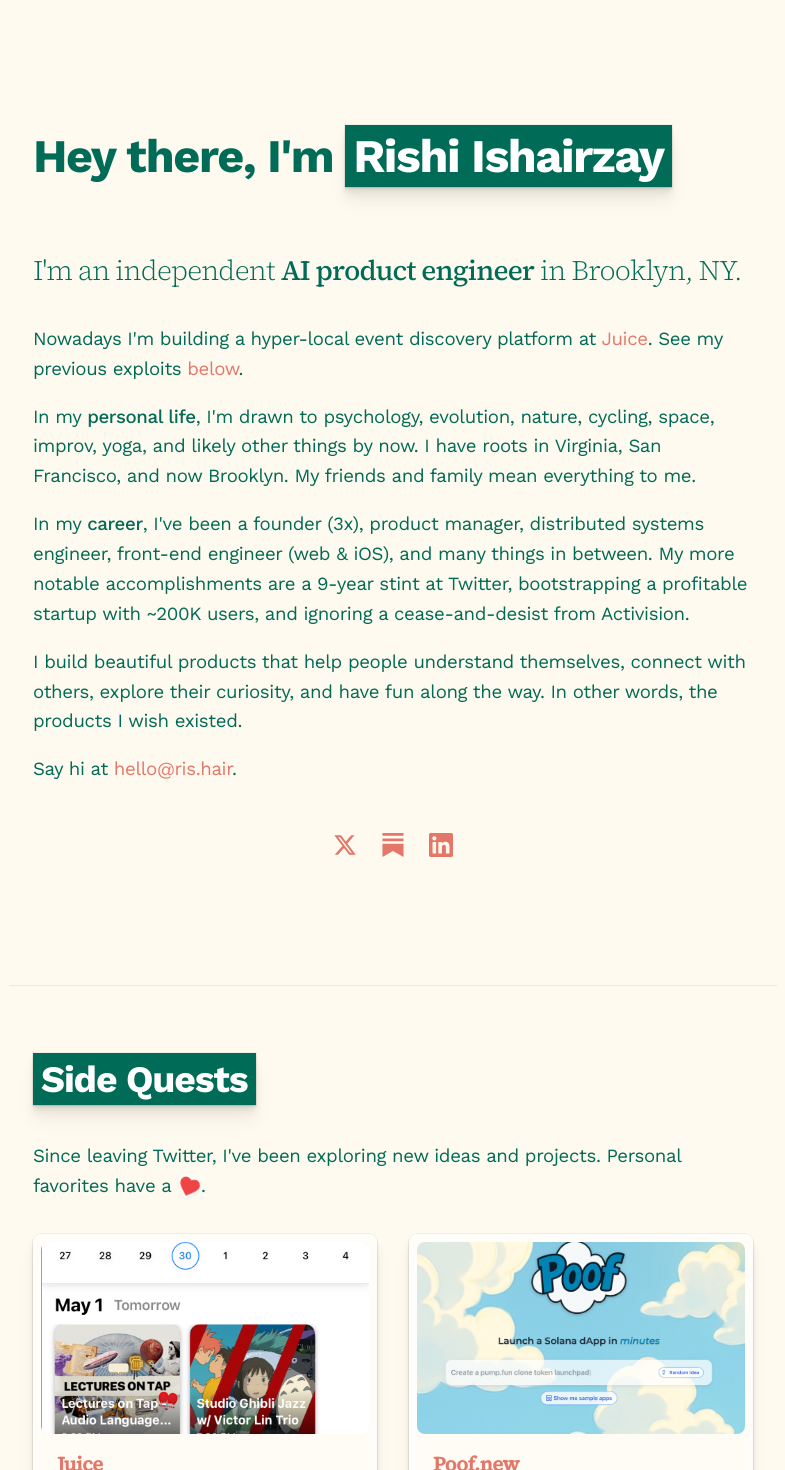
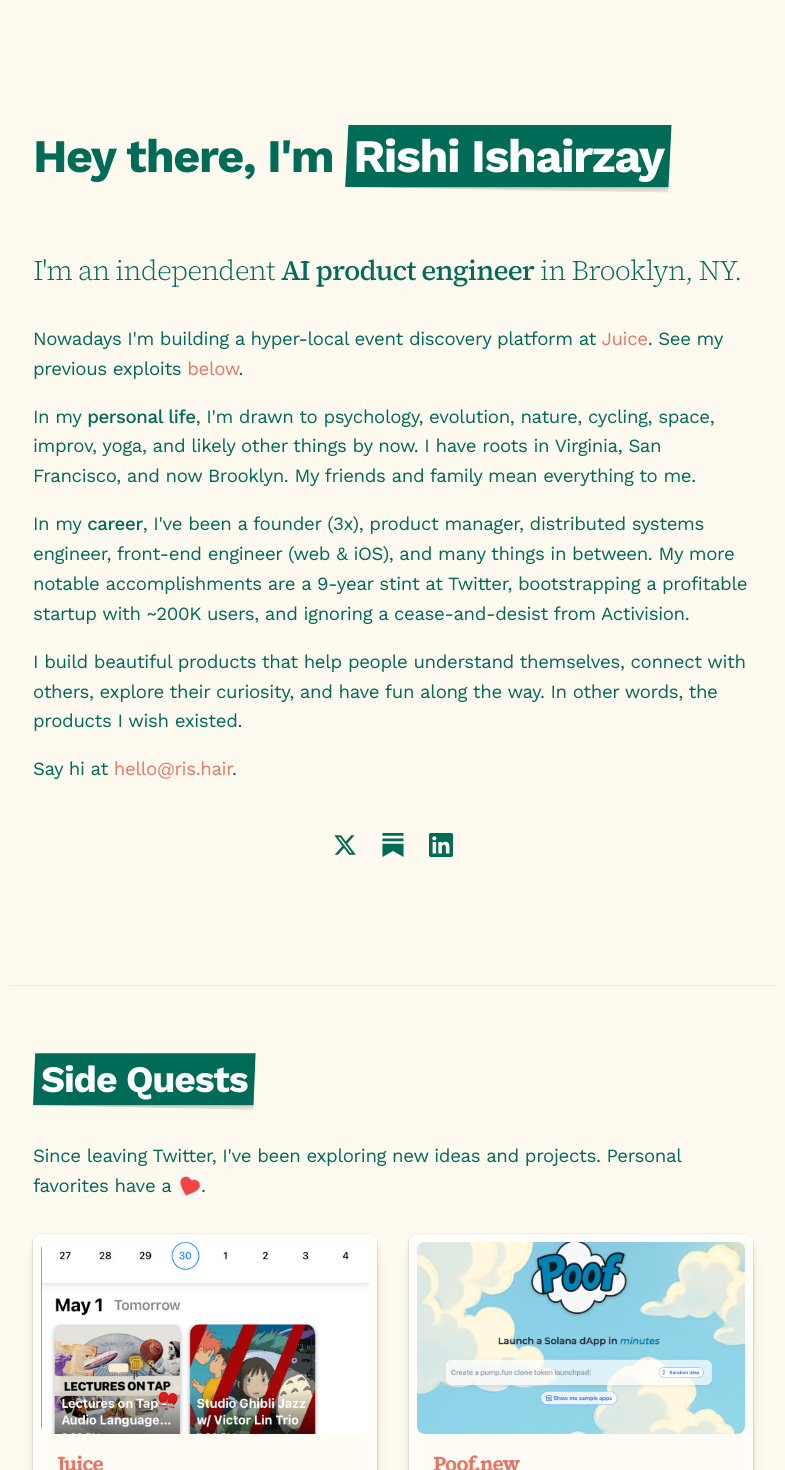
Before and after one commit to rishair/ris.hair, a SvelteKit app: page / in a window 1280 px wide. Shown: the top 1470 px of the page, without its empty margins (247-1032 px from the left). Built offline with nearby package versions, Linux system fonts and the light colour scheme.

Commit message:
Formatting

```diff
--- a/src/lib/components/TagPill.svelte
+++ b/src/lib/components/TagPill.svelte
@@ -1,24 +1,17 @@
 <script lang="ts">
 	export let tag: string;
 	export let variant: 'orange' | 'green' | 'grey' = 'orange';
+
+	const baseClasses =
+		'inline-block px-2 py-1 rounded-full text-xs font-medium mr-2 mb-2 bg-opacity-10';
+
+	const variantClasses = {
+		orange: 'bg-orange text-orange',
+		green: 'bg-forest-green text-forest-green',
+		grey: 'bg-gray-500 text-gray-600'
+	};
 </script>
 
-{#if variant === 'orange'}
-	<span
-		class="inline-block px-2 py-1 rounded-full text-xs font-medium mr-2 mb-2 bg-orange bg-opacity-10 text-orange"
-	>
-		{tag}
-	</span>
-{:else if variant === 'green'}
-	<span
-		class="inline-block px-2 py-1 rounded-full text-xs font-medium mr-2 mb-2 bg-forest-green bg-opacity-10 text-forest-green"
-	>
-		{tag}
-	</span>
-{:else}
-	<span
-		class="inline-block px-2 py-1 rounded-full text-xs font-medium mr-2 mb-2 bg-gray-500 bg-opacity-10 text-gray-600"
-	>
-		{tag}
-	</span>
-{/if}
+<span class={`${baseClasses} ${variantClasses[variant]}`}>
+	{tag}
+</span>
--- a/src/posts/whisper.yaml
+++ b/src/posts/whisper.yaml
@@ -5,6 +5,7 @@
 image: /images/posts/whisper.png
 tags:
   - dating
+  - favorite
 published: true
 body: |
   I met my future partner last night. We were on a date, walking around with a couple friends. It was twilight, and the roads were glistening after a rainfall. She held herself humbly, unconcerned about drawing attention. She occupied little space, yet I yearned for her to fill more. Though her first couple of layers were soft, I detected a sturdiness underneath. She was unassuming, but deeply capable, in a broad sense. She knew that about herself, too.
--- a/src/projects/ai-santa.yaml
+++ b/src/projects/ai-santa.yaml
@@ -1,5 +1,5 @@
 title: Robosanta Twitter Bot
-description: Snarky Santa that roasted people on Twitter for being naughty or nice, powered by an AI writing room. Launched with a memecoin that went pico-viral.
+description: Snarky Santa that roasts people on Twitter for being naughty or nice, powered by an AI writing room. Launched with a memecoin that 100x'd.
 tags:
   - ai
   - crypto
--- a/src/routes/+page.svelte
+++ b/src/routes/+page.svelte
@@ -110,7 +110,7 @@
 <!-- Introduction Section -->
 <section id="intro" class="text-default px-6 mb-32">
 	<h1 class="name mb-16 inline-block">
-		Hey there, I'm <em class="shadow px-2 py-1">Rishi Ishairzay</em>
+		Hey there, I'm <em class="shadow px-2 py-1 green">Rishi Ishairzay</em>
 	</h1>
 	<h2>
 		I'm an independent <strong>AI product engineer</strong> in Brooklyn, NY.
@@ -150,7 +150,7 @@
 			rel="noopener noreferrer"
 			aria-label="Twitter"
 		>
-			<svg class="w-6 h-6 hover:text-blue-400" fill="currentColor" viewBox="0 0 24 24">
+			<svg class="w-6 h-6 hover:text-blue-400" fill="#006b56" viewBox="0 0 24 24">
 				<path
 					d="M18.244 2.25h3.308l-7.227 8.26 8.502 11.24H16.17l-5.214-6.817L4.99 21.75H1.68l7.73-8.835L1.254 2.25H8.08l4.713 6.231zm-1.161 17.52h1.833L7.084 4.126H5.117z"
 				/>
@@ -163,7 +163,7 @@
 			rel="noopener noreferrer"
 			aria-label="Substack"
 		>
-			<svg class="w-6 h-6 hover:text-orange-500" fill="currentColor" viewBox="0 0 24 24">
+			<svg class="w-6 h-6 hover:text-orange-500" fill="#006b56" viewBox="0 0 24 24">
 				<path
 					d="M22.539 8.242H1.46V5.406h21.08v2.836zM1.46 10.812V24L12 18.11 22.54 24V10.812H1.46zM22.54 0H1.46v2.836h21.08V0z"
 				/>
@@ -176,7 +176,7 @@
 			rel="noopener noreferrer"
 			aria-label="LinkedIn"
 		>
-			<svg class="w-6 h-6 hover:text-blue-600" fill="currentColor" viewBox="0 0 24 24">
+			<svg class="w-6 h-6 hover:text-blue-600" fill="#006b56" viewBox="0 0 24 24">
 				<path
 					d="M20.447 20.452h-3.554v-5.569c0-1.328-.027-3.037-1.852-3.037-1.853 0-2.136 1.445-2.136 2.939v5.667H9.351V9h3.414v1.561h.046c.477-.9 1.637-1.85 3.37-1.85 3.601 0 4.267 2.37 4.267 5.455v6.286zM5.337 7.433c-1.144 0-2.063-.926-2.063-2.065 0-1.138.92-2.063 2.063-2.063 1.14 0 2.064.925 2.064 2.063 0 1.139-.925 2.065-2.064 2.065zm1.782 13.019H3.555V9h3.564v11.452zM22.225 0H1.771C.792 0 0 .774 0 1.729v20.542C0 23.227.792 24 1.771 24h20.451C23.2 24 24 23.227 24 22.271V1.729C24 .774 23.2 0 22.222 0h.003z"
 				/>
@@ -190,7 +190,7 @@
 <!-- Side Quests Section -->
 <section id="side-quests" class="text-default px-6 mb-32 pt-16">
 	<h2 class="section-title inline-block">
-		<em class="shadow px-2 py-1">Side Quests</em>
+		<em class="shadow px-2 py-1 green">Side Quests</em>
 	</h2>
 
 	<div class="section-content">
@@ -223,7 +223,7 @@
 						/>
 						<div class="p-4">
 							<h3 class="text-xl font-bold mb-2">{project.title}</h3>
-							<p class="text-gray-600 mb-2">{project.description}</p>
+							<p class="text-gray-600 text-base mb-3">{project.description}</p>
 
 							<!-- Display tags -->
 							<div class="mb-2">
@@ -248,7 +248,7 @@
 <!-- Writings Section -->
 <section id="writings" class="text-default px-6 mb-32 pt-16">
 	<h2 class="section-title inline-block">
-		<em class="shadow px-2 py-1">Writings</em>
+		<em class="shadow px-2 py-1 green">Writings</em>
 	</h2>
 
 	<div class="section-content">
@@ -257,8 +257,16 @@
 				<li>
 					<a
 						href={'/posts/' + post.slug}
-						class="block border border-gray-200 rounded-lg p-4 hover:border-gray-300 hover:shadow-md transition-all duration-200 bg-white/50 shadow-sm"
+						class="block border border-gray-200 rounded-lg p-4 hover:border-gray-300 hover:shadow-md transition-all duration-200 bg-white/50 shadow-sm relative"
 					>
+						{#if post.tags && post.tags.includes('favorite')}
+							<HeartSticker
+								rotation={20}
+								position="sticker-top-right"
+								size="medium"
+								borderWidth={3}
+							/>
+						{/if}
 						<div class="flex justify-between items-baseline">
 							<h3 class="text-xlg font-medium">{post.title}</h3>
 							<span class="text-sm text-gray-500">{formatDate(post.date)}</span>
--- a/src/styles/app.css
+++ b/src/styles/app.css
@@ -60,9 +60,17 @@
 .section-title em,
 .name em {
     @apply bg-link-color;
-    @apply bg-forest-green;
+    clip-path: polygon(1% 0, 100% 0, 99% 109%, 0 100%);
     color: #fff;
     font-style: normal;
+}
+
+h1 em.green,
+h2 em.green,
+h3 em.green,
+.section-title em.green,
+.name em.green {
+    @apply bg-forest-green;
 }
 
 /* Default styling for em elements */
@@ -76,7 +84,7 @@
 }
 
 h1 em {
-    /* padding: 8px 14px; */
+    padding: 8px 14px;
 }
 
 h1 {
```
